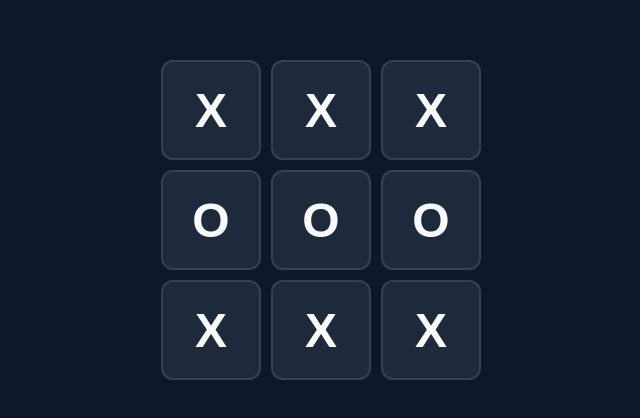
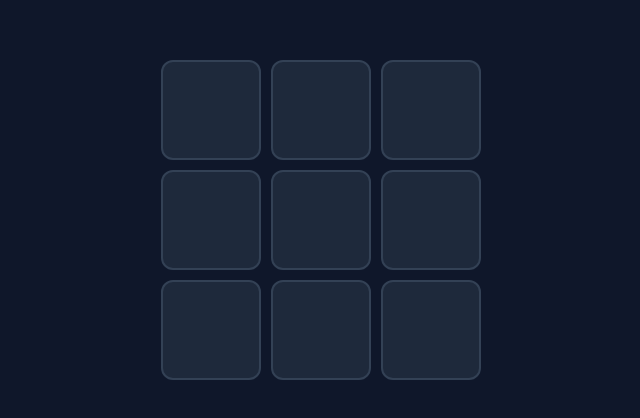
Before and after one commit to djimgon/tictacpro, a React app in the folder frontend/: page / in a window 1280 px wide. Shown: the part 180-598 px from the top of the page, without its empty margins (319-959 px from the left). Built offline with nearby package versions, Linux system fonts and the light colour scheme; the HTML template or start-up script is replaced by a standard one.

Commit message:
refactor: render squares dynamically using map

```diff
--- a/frontend/src/components/Board.jsx
+++ b/frontend/src/components/Board.jsx
@@ -1,17 +1,15 @@
 import { Square} from "./Square";
+
+const squares = Array(9).fill(null);
 
 export function Board() {
     return (
         <div className="__board">
-            <Square value="X" />
-            <Square value="X" />
-            <Square value="X" />
-            <Square value="O" />
-            <Square value="O" />
-            <Square value="O" />
-            <Square value="X" />
-            <Square value="X" />
-            <Square value="X" />
+            {
+                squares.map((square, index) => (
+                    <Square key={ index } value={ square } />
+                ))
+            }
         </div>
     );
 }
```
